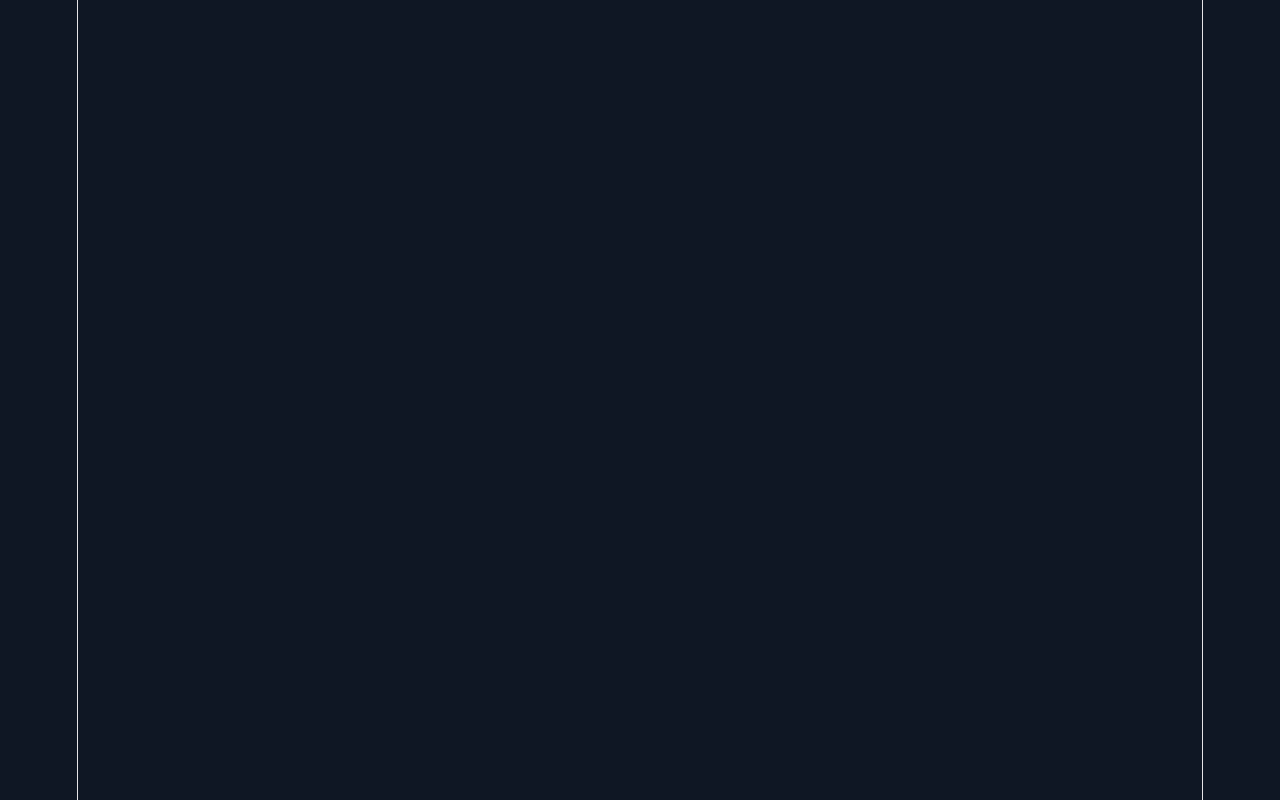
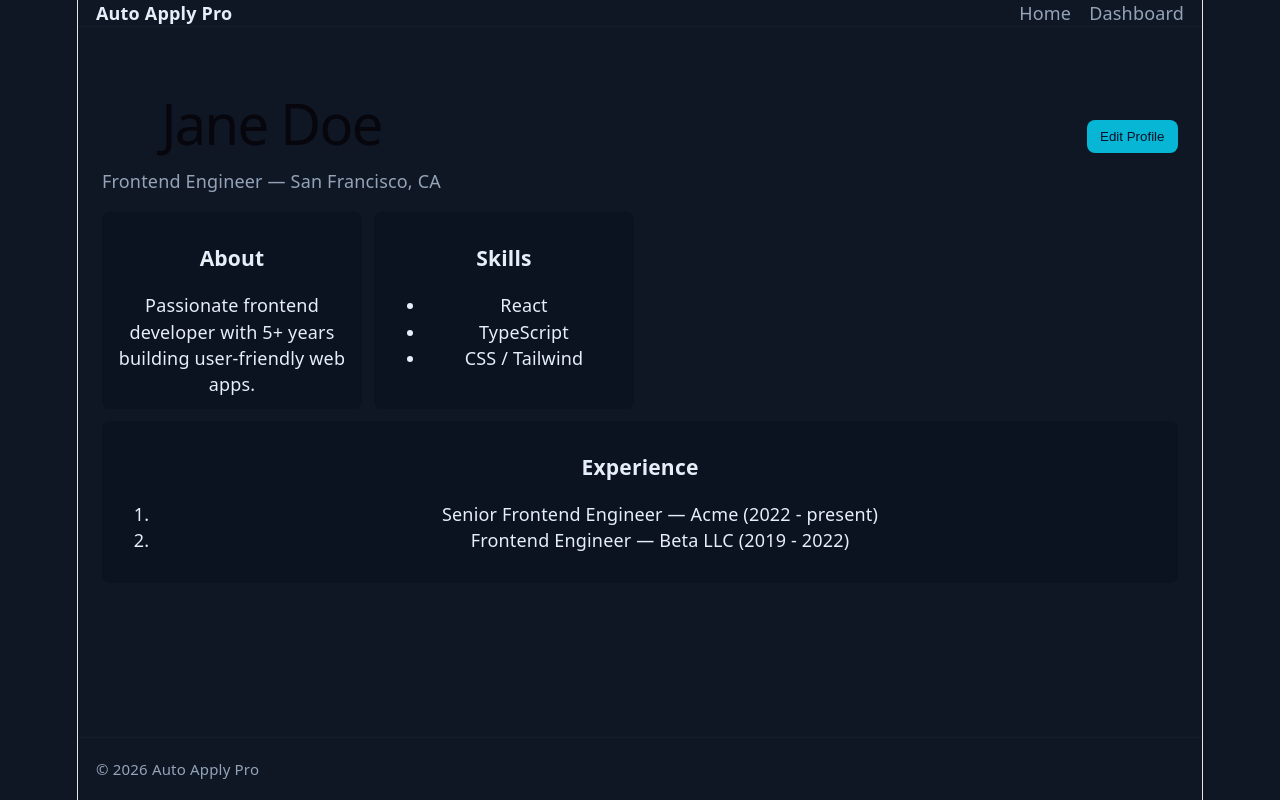
Before and after one commit to amritkr1999/auto-apply-pro, a React (Vite) app in the folder frontend/: page /candidate/profile in a window 1280 px wide. Before the commit this address had no page. Built offline with nearby package versions, Linux system fonts and the light colour scheme.

Commit message:
Candidate Profile page created.

```diff
--- a/frontend/src/features/dashboard/components/DashboardSidebar.tsx
+++ b/frontend/src/features/dashboard/components/DashboardSidebar.tsx
@@ -31,7 +31,7 @@ export const DashboardSidebar: React.FC = () => {
             <a href="#saved">Saved Jobs</a>
           </li>
           <li>
-            <a href="#profile">Profile</a>
+            <Link to="/candidate/profile">Profile</Link>
           </li>
         </ul>
       </nav>
--- /dev/null
+++ b/frontend/src/features/profile/CandidateProfile.tsx
@@ -0,0 +1,47 @@
+import React from "react";
+import "./profile.css";
+
+export const CandidateProfile: React.FC = () => {
+  return (
+    <section className="profile-root">
+      <div className="profile-header">
+        <div>
+          <h1>Jane Doe</h1>
+          <p className="muted">Frontend Engineer — San Francisco, CA</p>
+        </div>
+        <div>
+          <button className="btn">Edit Profile</button>
+        </div>
+      </div>
+
+      <div className="profile-grid">
+        <div className="card">
+          <h3>About</h3>
+          <p>
+            Passionate frontend developer with 5+ years building user-friendly
+            web apps.
+          </p>
+        </div>
+
+        <div className="card">
+          <h3>Skills</h3>
+          <ul>
+            <li>React</li>
+            <li>TypeScript</li>
+            <li>CSS / Tailwind</li>
+          </ul>
+        </div>
+
+        <div className="card full">
+          <h3>Experience</h3>
+          <ol>
+            <li>Senior Frontend Engineer — Acme (2022 - present)</li>
+            <li>Frontend Engineer — Beta LLC (2019 - 2022)</li>
+          </ol>
+        </div>
+      </div>
+    </section>
+  );
+};
+
+export default CandidateProfile;
--- /dev/null
+++ b/frontend/src/features/profile/profile.css
@@ -0,0 +1,41 @@
+.profile-root {
+  padding: 24px;
+  color: #e6eef8;
+}
+.profile-header {
+  display: flex;
+  justify-content: space-between;
+  align-items: center;
+  gap: 16px;
+}
+.profile-header .muted {
+  color: var(--muted);
+}
+.profile-grid {
+  margin-top: 18px;
+  display: grid;
+  grid-template-columns: repeat(auto-fit, minmax(220px, 1fr));
+  gap: 12px;
+}
+.card {
+  background: var(--surface);
+  padding: 12px;
+  border-radius: 8px;
+}
+.card.full {
+  grid-column: 1 / -1;
+}
+.btn {
+  padding: 0.5rem 0.75rem;
+  border-radius: 8px;
+  background: var(--accent);
+  color: #071029;
+  border: none;
+}
+
+@media (max-width: 700px) {
+  .profile-header {
+    flex-direction: column;
+    align-items: flex-start;
+  }
+}
--- a/frontend/src/routes/AppRoutes.tsx
+++ b/frontend/src/routes/AppRoutes.tsx
@@ -3,6 +3,7 @@ import { Routes, Route } from "react-router-dom";
 import Layout from "../components/Layout";
 import { LandingPage } from "../pages/LandingPage";
 import CandidateDashboardView from "../features/dashboard/components/views/CandidateDashboardView";
+import CandidateProfile from "../features/profile/CandidateProfile";
 
 export const AppRoutes: React.FC = () => {
   return (
@@ -13,6 +14,7 @@ export const AppRoutes: React.FC = () => {
           path="/candidate-dashboard"
           element={<CandidateDashboardView />}
         />
+        <Route path="/candidate/profile" element={<CandidateProfile />} />
       </Route>
       {/* Add more app routes below as pages/components become available */}
     </Routes>
```
